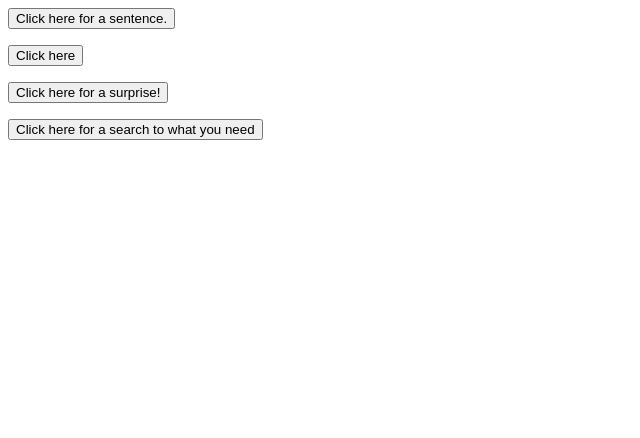
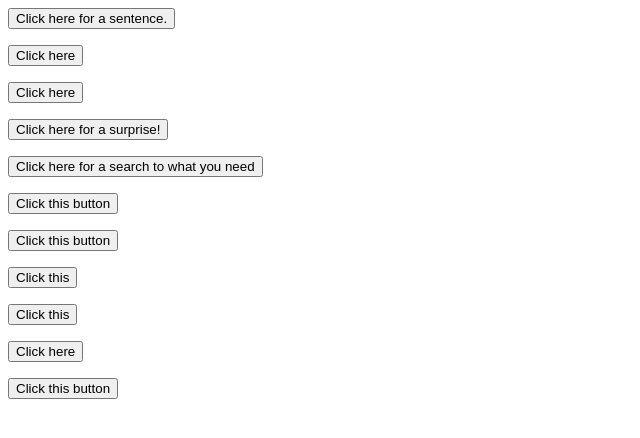
Before and after one commit to MJ231/JavaScript-Projects, a plain HTML site: page Basic JavaScript Projects/Project8_string_methods/index.html in a window 1280 px wide. Shown: the whole page, without its empty margins (0-640 px from the left). Drawn offline with Linux system fonts and the light colour scheme.

Commit message:
JavaScript Codes
JavaScript Assignments

```diff
--- a/Basic JavaScript Projects/Project8_string_methods/JS/main.js
+++ b/Basic JavaScript Projects/Project8_string_methods/JS/main.js
@@ -1,3 +1,4 @@
+// Written function for the Concatenate Sentence
 function full_Sentence() {
     var part_1 = "I have ";
     var part_2 = "made this ";
@@ -7,20 +8,68 @@ function full_Sentence() {
     document.getElementById("Concatenate") .innerHTML = whole_sentence;
 }
 
+// Written function for the Slice Method
 function slice_Method() {
     var Sentence = "All work and no play makes Johnny a dull boy.";
     var Section = Sentence.slice(27,33);
     document.getElementById("Slice") .innerHTML = Section;
 }
 
+// Written function for the Slice Method
+function sliceMethod() {
+    var Sentence = "You seem to be happy.";
+    var Section = Sentence.slice(9,20);
+    document.getElementById("Newslice") .innerHTML = Section;
+}
+
+// Written function for the Uppercase Method
 function uppercase_Method() {
     var str = "Hello You!";
     var res = str.toUpperCase();
     document.getElementById("Uppercase") .innerHTML = res;
 }
 
+// Written function for the Search Method
 function search_Method() {
     var str = "Visit Tech Academy!";
     var n = str.search("Tech Academy");
     document.getElementById("Search") .innerHTML = n;
 }
+
+// Written function for the String Method
+function string_Method() {
+    var X =182;
+    document.getElementById("Numbers_to_string") .innerHTML = X.toString();
+}
+
+// Written function for the String Method
+function str_Method() {
+    var Y =190;
+    document.getElementById("Numberto_str")  .innerHTML = Y.toString();
+}
+
+// Written function for the Precision Method
+function precision_Method() {
+    var X = 12938.3012987376112;
+    document.getElementById("Precision") .innerHTML = X.toPrecision(10);
+}
+
+// Written function for the Precision Method
+function preMethod() {
+    var Y = 13456.4012881111009;
+    document.getElementById("Precis") .innerHTML = Y.toPrecision(10);
+}
+
+// Written function for the Fixed Method
+function fixed_Function() {
+    var num = 6.55789;
+    var n = num.toFixed(3);
+    document.getElementById("fixed") .innerHTML = n;
+}
+
+// Written function for the Value Method
+function value_Method() {
+    var num = 21;
+    var x = num.valueOf()
+    document.getElementById("Value") .innerHTML = x;
+}
--- a/Basic JavaScript Projects/Project8_string_methods/index.html
+++ b/Basic JavaScript Projects/Project8_string_methods/index.html
@@ -9,9 +9,23 @@
     <p id="Concatenate"></p>
     <button onclick="slice_Method()">Click here</button>
     <p id="Slice"></p>
+    <button onclick="sliceMethod()">Click here</button>
+    <p id="Newslice"></p>
     <button onclick="uppercase_Method()">Click here for a surprise!</button>
     <p id="Uppercase"></p>
     <button onclick="search_Method()">Click here for a search to what you need</button>
     <p id="Search"></p>
+    <button onclick="string_Method()">Click this button</button>
+    <p id="Numbers_to_string"></p>
+    <button onclick="str_Method()">Click this button</button>
+    <p id="Numberto_str"></p>
+    <button onclick="precision_Method()">Click this</button>
+    <p id="Precision"></p>
+    <button onclick="preMethod()">Click this</button>
+    <p id="Precis"></p>
+    <button onclick="fixed_Function()">Click here</button>
+    <p id="fixed"></p>
+    <button onclick="value_Method()">Click this button</button>
+    <p id="Value"></p>
 </body>
 </html>
```
